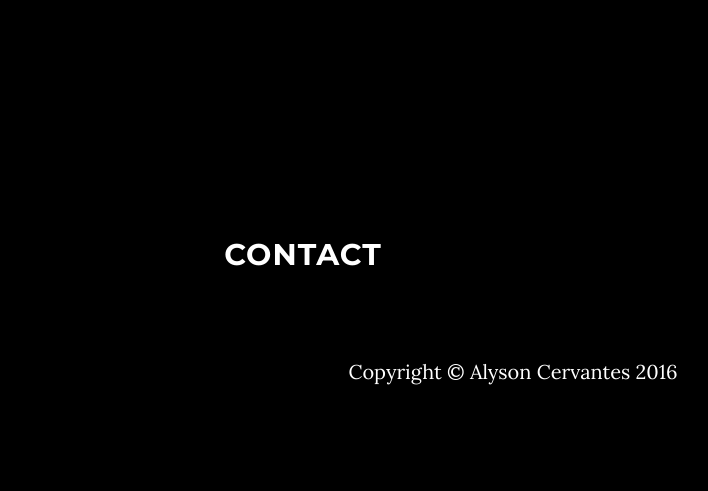
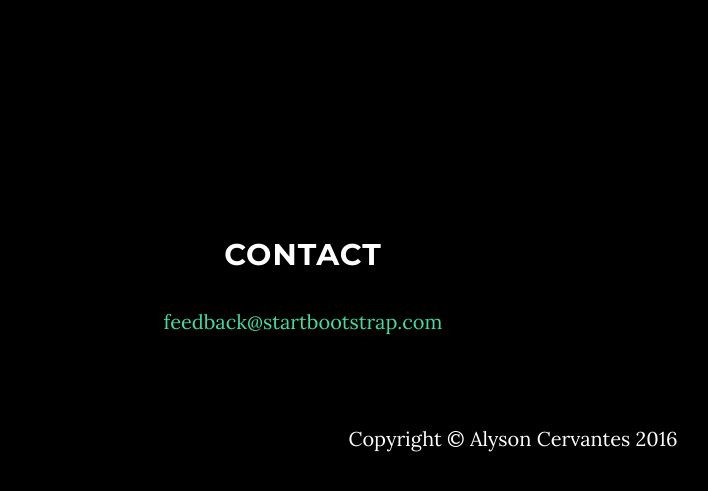
Before and after one commit to alyc07/alyc07.github.io, a website: page index.html in a window 1280 px wide. Shown: the part 2432-2923 px from the top of the page, without its empty margins (337-1045 px from the left). Before the commit the page ends 2870 px from the top, so only its background shows below. Drawn offline with nearby package versions, Linux system fonts and the light colour scheme.

Commit message:
Update index.html

```diff
--- a/index.html
+++ b/index.html
@@ -137,7 +137,7 @@
          <div class="row">
              <div class="col-lg-8 col-lg-offset-2">
                  <h2>Contact</h2>
-
+ <p><a href="mailto:feedback@startbootstrap.com">feedback@startbootstrap.com</a>
 
     <!-- Footer -->
     <footer>
```
